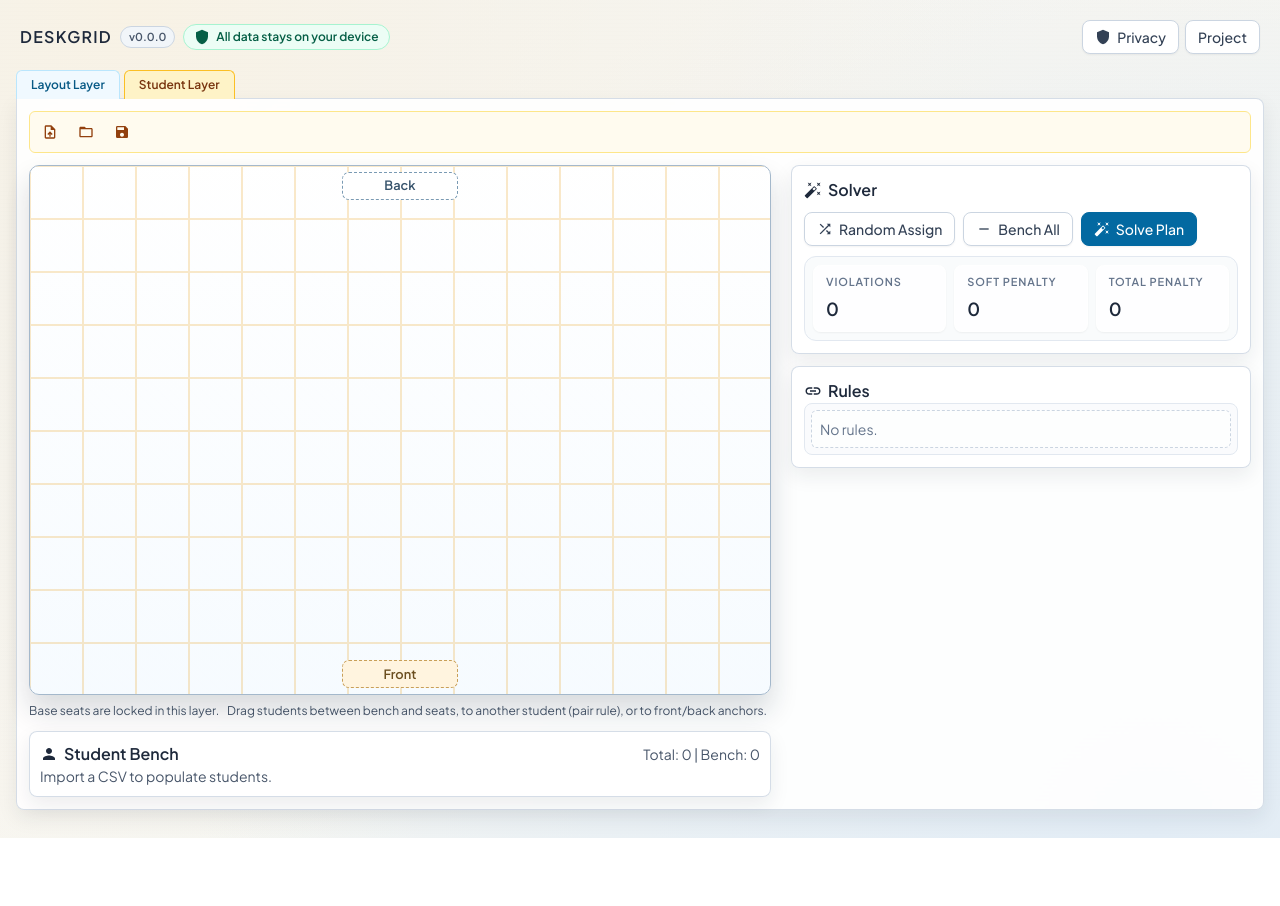
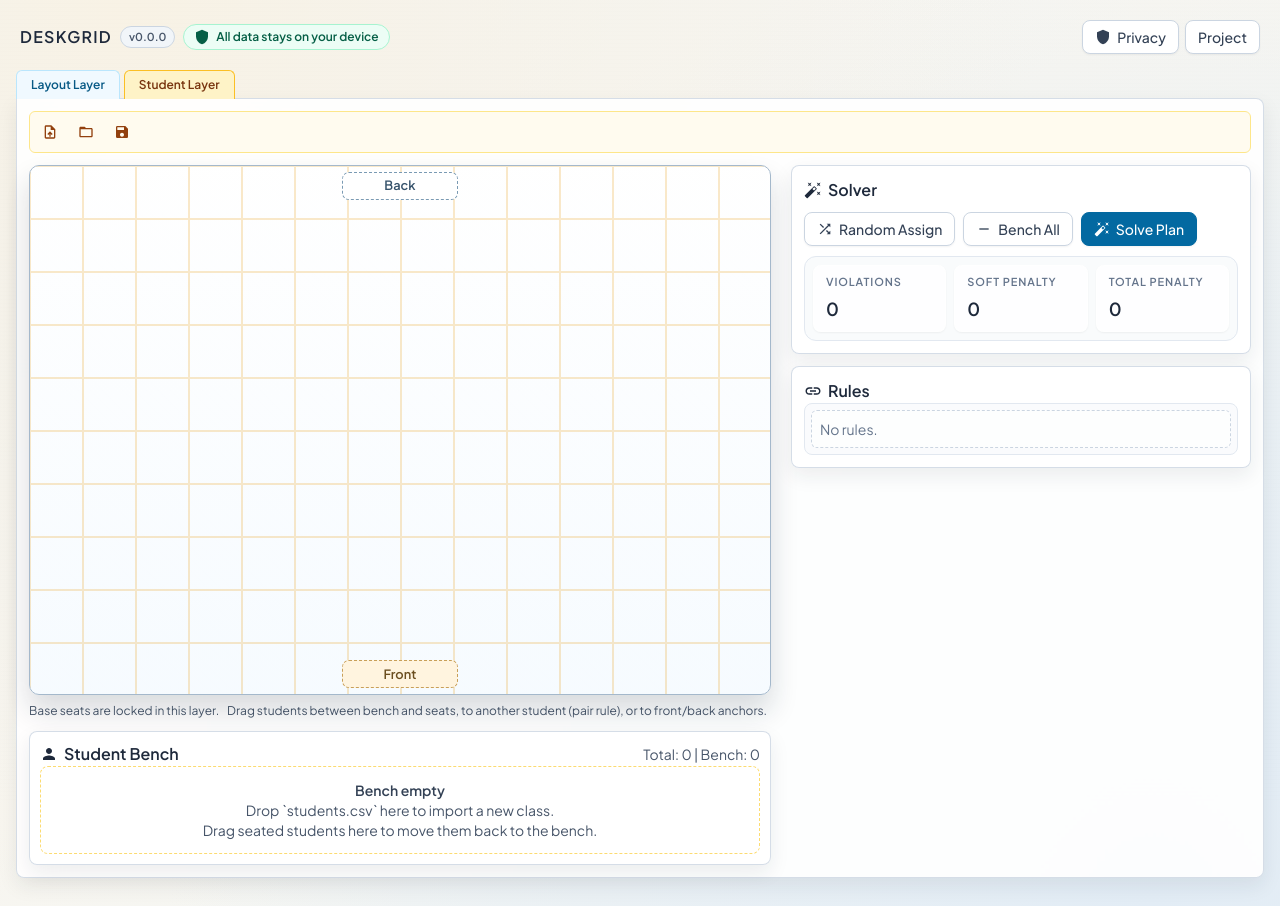
Before and after one commit to Peaj/DeskGrid, a React (Vite) app: page / in a window 1280 px wide. Both pictures are taken after a click on the tab "Student Layer". Before the commit the page ends 838 px from the top, so only its background shows below. Built offline with nearby package versions, Linux system fonts and the light colour scheme.

Commit message:
Fix missing bench instructions on empty bench

```diff
--- a/src/components/StudentBench.tsx
+++ b/src/components/StudentBench.tsx
@@ -26,6 +26,7 @@ export function StudentBench({ students, unassignedStudentIds, onImportCsvText }
     () => unassignedStudentIds.map((studentId) => studentById.get(studentId)).filter((student): student is Student => Boolean(student)),
     [studentById, unassignedStudentIds],
   );
+  const showEmptyBenchState = students.length === 0 || benchStudents.length === 0;
 
   useEffect(() => {
     const stopHandler = (): void => setDraggingStudentId(null);
@@ -84,9 +85,7 @@ export function StudentBench({ students, unassignedStudentIds, onImportCsvText }
         </p>
       </div>
 
-      {students.length === 0 ? (
-        <p className="meta">Import a CSV to populate students.</p>
-      ) : benchStudents.length === 0 ? (
+      {showEmptyBenchState ? (
         <div className="bench-empty-dropzone">
           <p>Bench empty</p>
           <p>Drop `students.csv` here to import a new class.</p>
```
Also changed, not shown: 1 other file (tests, documents, lock files or other folders).
